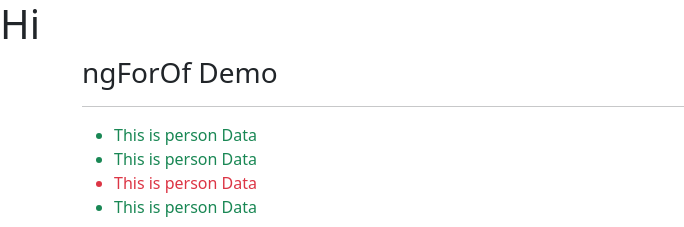
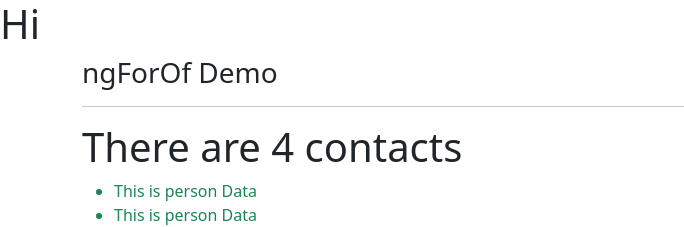
Before and after one commit to jeraldpraveen/angular-tutorial, an Angular app in the folder 06-directives/: page / in a window 1280 px wide. Shown: the top 227 px of the page, without its empty margins (0-684 px from the left). Built offline with nearby package versions, Linux system fonts and the light colour scheme; grey boxes are pictures that could not be loaded.

Commit message:
51. ngIf

```diff
--- a/06-directives/src/app/components/ngforof-demo/ngforof-demo.component.html
+++ b/06-directives/src/app/components/ngforof-demo/ngforof-demo.component.html
@@ -1,5 +1,8 @@
 <h3>ngForOf Demo</h3>
 <hr />
+
+<h1 *ngIf="people.length > 0">There are {{ people.length }} contacts</h1>
+<h1 *ngIf="people.length === 0">There are no contacts in your address BOOK</h1>
 
 <ul>
   <li
```
